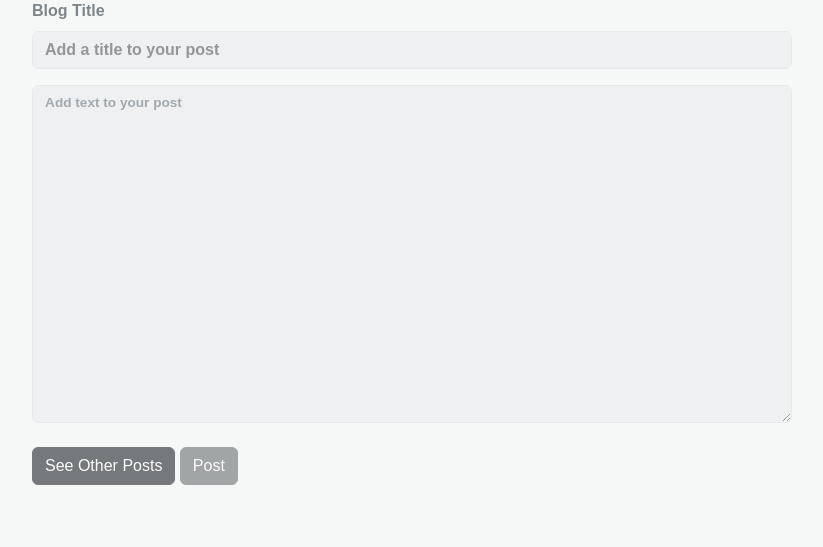
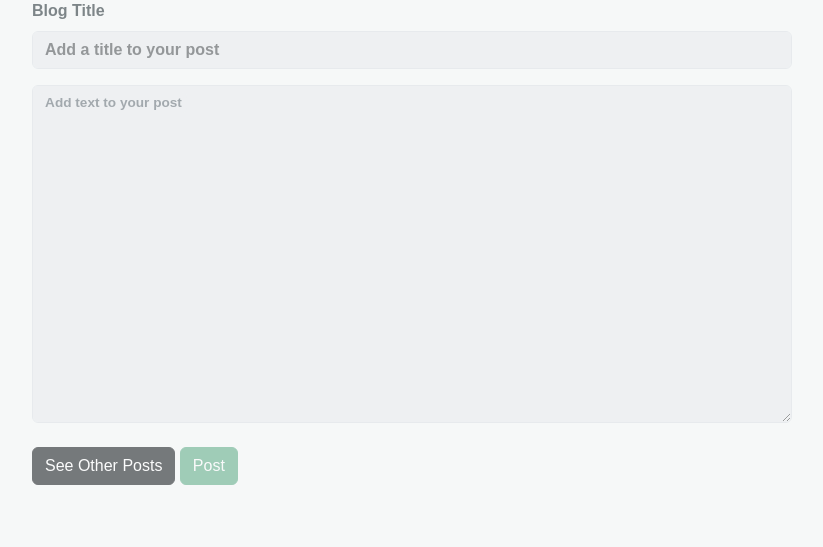
Before and after one commit to agcbls49/NerdBlog, a PHP site: page /home.php in a window 1280 px wide. Shown: the part 169-716 px from the top of the page, without its empty margins (228-1051 px from the left). Run offline with PHP 8.4, Linux system fonts and the light colour scheme; some web fonts are replaced.

Commit message:
change btn color

```diff
--- a/home.php
+++ b/home.php
@@ -84,7 +84,7 @@
                     <label for="floatingTextarea">Add text to your post</label>
                     <br>
                     <a href="index.php" class="btn btn-dark">See Other Posts</a>
-                    <input type="submit" value="Post" name="submit" class="btn btn-dark" <?php echo !isset($_SESSION['username']) ? 'disabled' : ''; ?>>
+                    <input type="submit" value="Post" name="submit" class="btn btn-success" <?php echo !isset($_SESSION['username']) ? 'disabled' : ''; ?>>
                 </div>
             </div>
         </form>
```
